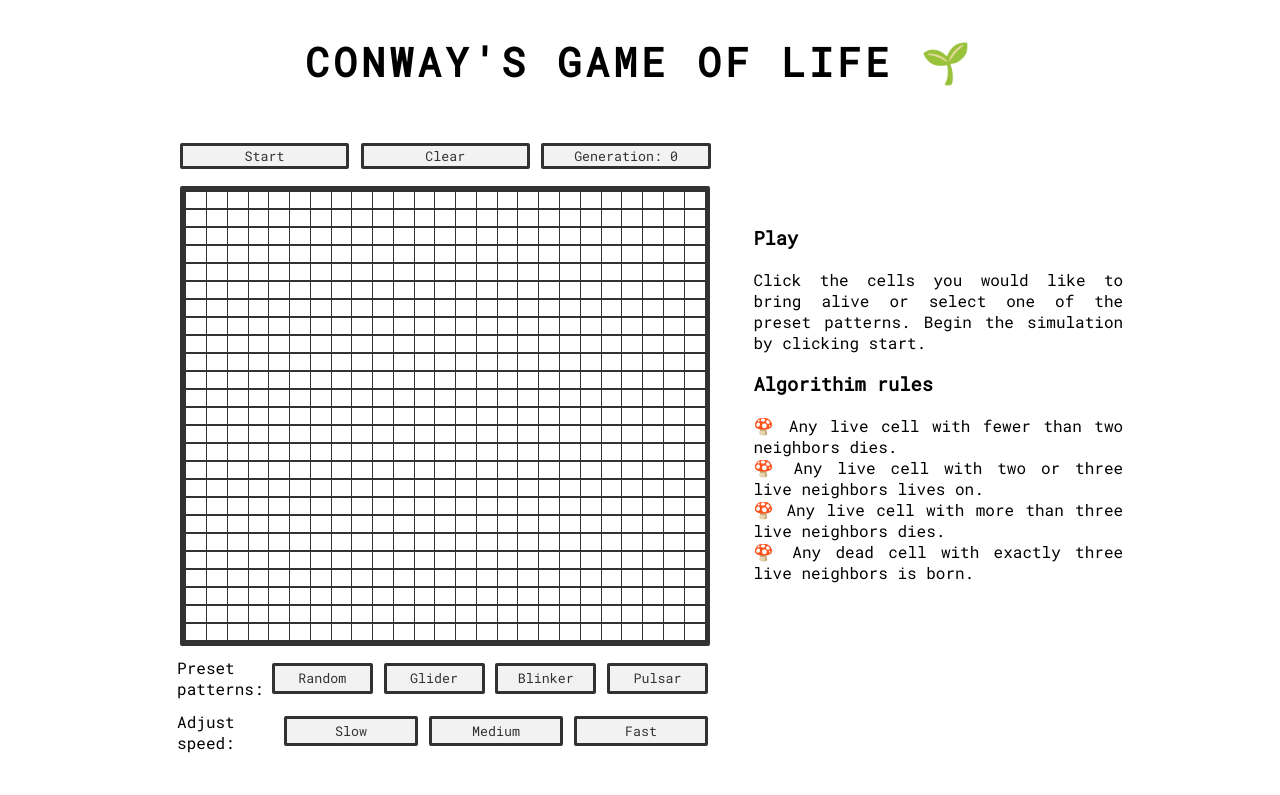
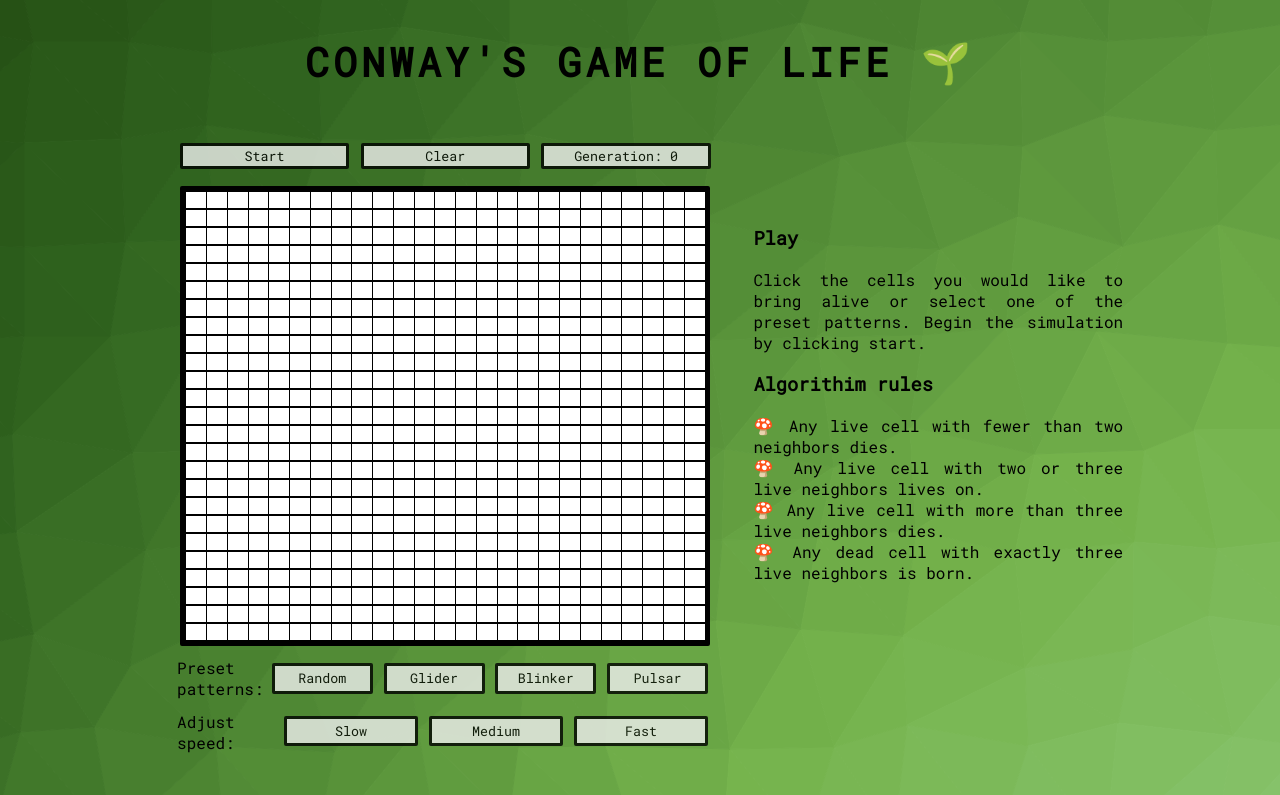
Before and after one commit to jasonelliots/game-of-life-react, a React (Create React App) app: page / in a window 1280 px wide. Shown: the top 795 px of the page. Built offline with nearby package versions, Linux system fonts and the light colour scheme.

Commit message:
fixed opacity

```diff
--- a/src/App.css
+++ b/src/App.css
@@ -61,6 +61,7 @@
   display: flex;
   flex-direction: column;
   align-items: center;
+  opacity: 1.0;
 }
 
 .rightContainer {
@@ -111,7 +112,7 @@
   align-content: center;
   border: 5px solid black;
   border-radius: 2px;
-  opacity: 80%;
+  opacity: 1.0;
   padding: 0 1px 0 0;
   width: 88.1%;
   display: grid;
@@ -129,7 +130,7 @@
 }
 
 .grid:hover {
-  opacity: 90%;
+  opacity: .9;
 }
 
 button {
@@ -138,12 +139,12 @@ button {
   width: 30%;
   border: 3px solid black;
   border-radius: 2px;
-  opacity: 80%;
+  opacity: 0.8;
   font-family: 'Roboto Mono', monospace;
 }
 
 button:hover {
-  opacity: 100%;
+  opacity: 1.0;
   background-color: azure;
 }
 
@@ -153,7 +154,7 @@ button:focus {
 }
 
 body {
-  /* background-image: url('./background.png'); */
+  background-image: url('./background.png');
 }
 
 h1 {
```
